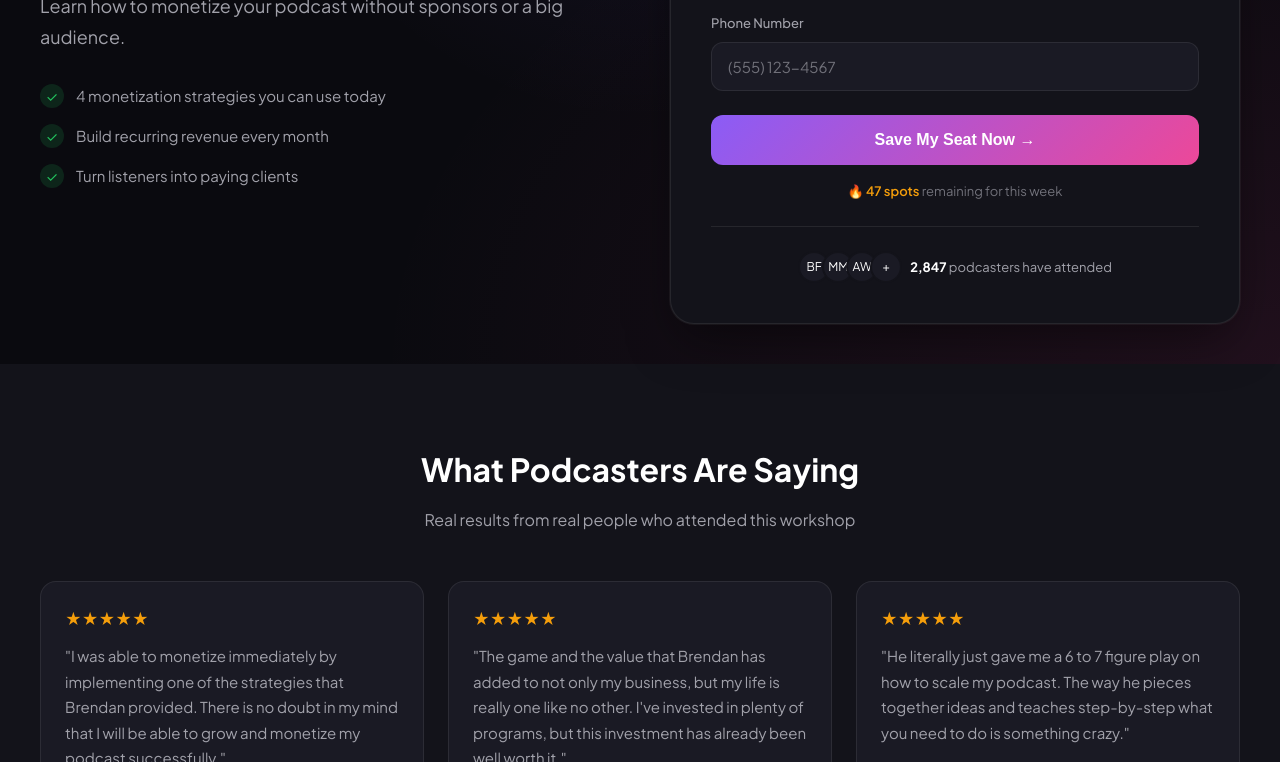
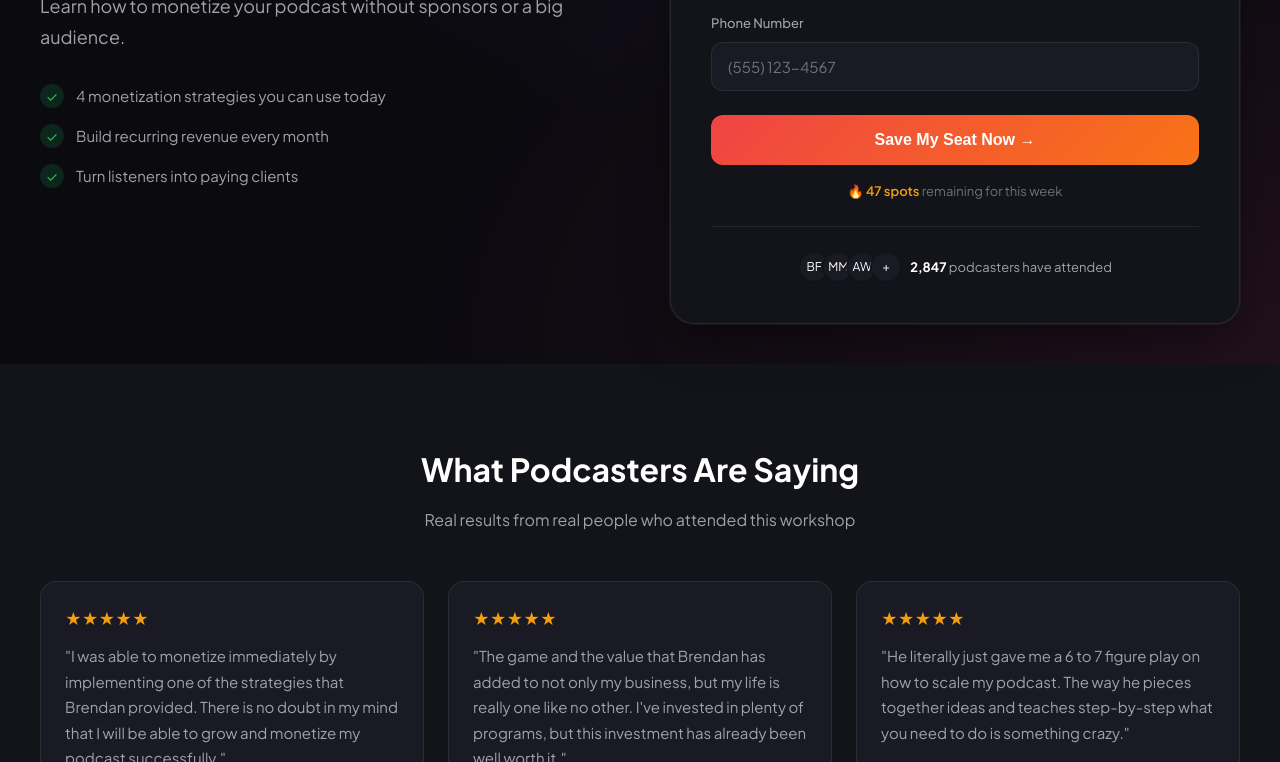
Before and after one commit to BillionaireByram/podcast-to-profits-funnel, a plain HTML site: page index.html in a window 1280 px wide. Shown: the part 468-1230 px from the top of the page. Drawn offline with Linux system fonts and the light colour scheme.

Commit message:
Change purple to red color scheme

```diff
--- a/index.html
+++ b/index.html
@@ -9,8 +9,8 @@
     <link href="https://fonts.googleapis.com/css2?family=Plus+Jakarta+Sans:wght@400;500;600;700;800&display=swap" rel="stylesheet">
     <style>
         :root {
-            --primary: #8B5CF6;
-            --primary-dark: #7C3AED;
+            --primary: #EF4444;
+            --primary-dark: #DC2626;
             --accent: #F59E0B;
             --bg-dark: #0A0A0F;
             --bg-card: #13131A;
@@ -19,7 +19,7 @@
             --text-secondary: #A1A1AA;
             --text-muted: #71717A;
             --border: rgba(255, 255, 255, 0.08);
-            --gradient: linear-gradient(135deg, #8B5CF6 0%, #EC4899 100%);
+            --gradient: linear-gradient(135deg, #EF4444 0%, #F97316 100%);
         }
 
         * {
```
Also changed, not shown: dashboard-preview.html (+3 -3 lines), deliverables.html (+2 -2 lines), slo.html (+3 -3 lines), thank-you.html (+3 -3 lines), webinar.html (+3 -3 lines).
